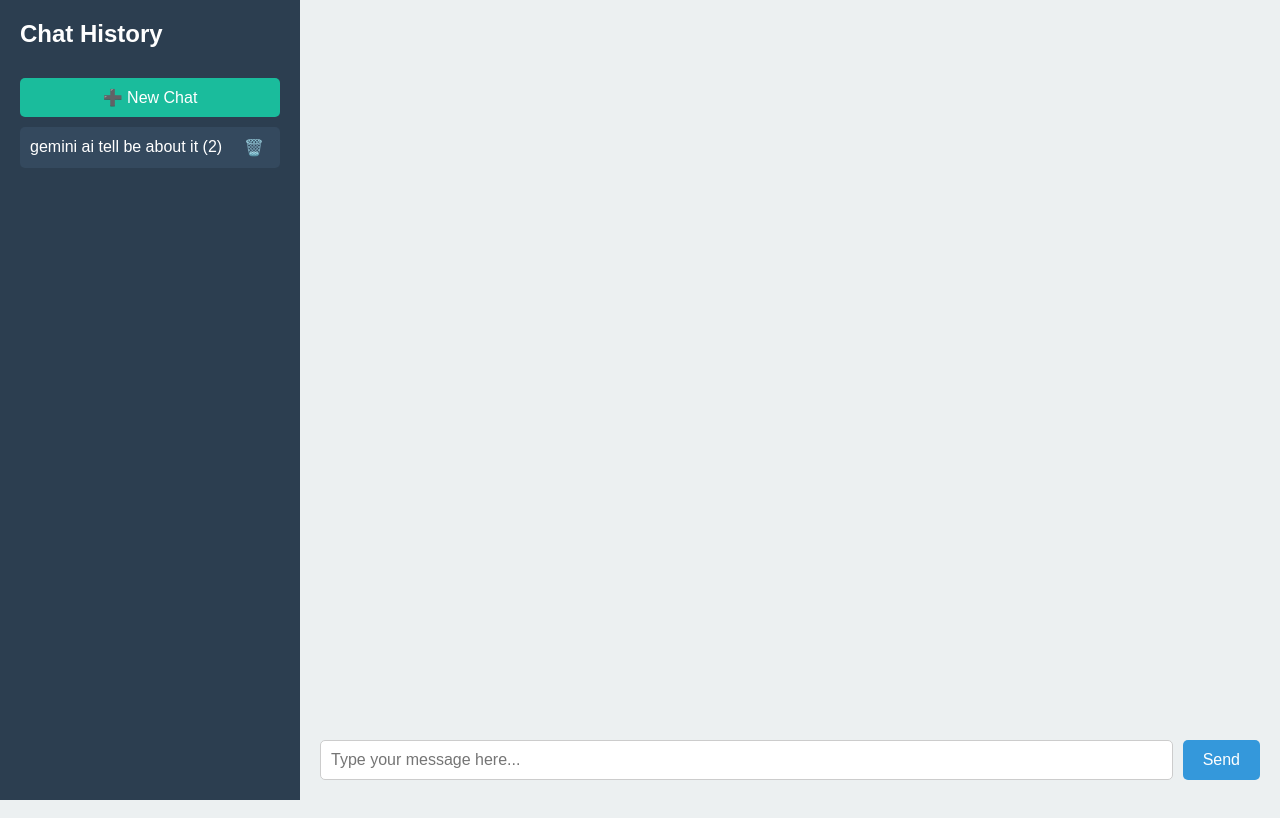
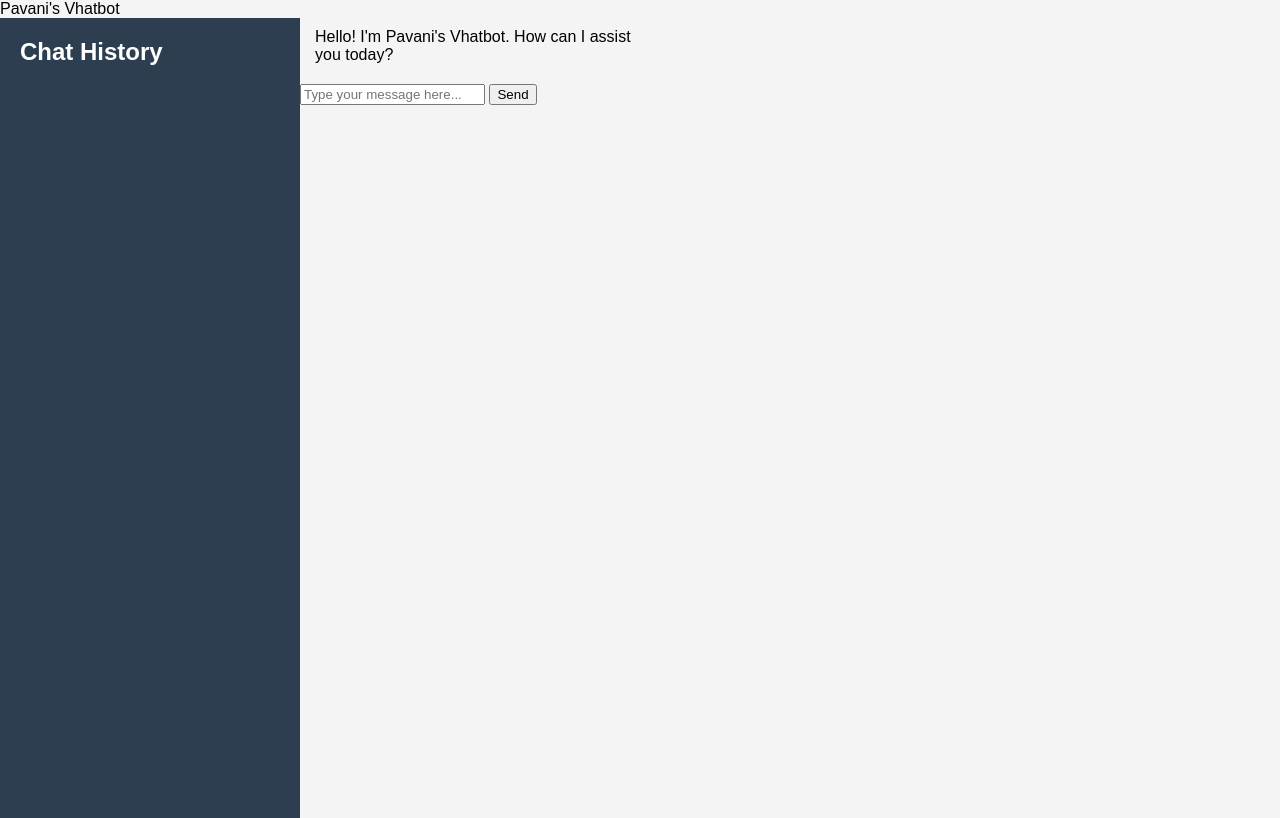
Before and after one commit to Polavarapupavani26/khub-chotbot, a Flask app: page / in a window 1280 px wide. Run offline with Flask 3, Linux system fonts and the light colour scheme.

Commit message:
index.html

```diff
--- a/templates/index.html
+++ b/templates/index.html
@@ -3,26 +3,62 @@
 <head>
   <meta charset="UTF-8" />
   <meta name="viewport" content="width=device-width, initial-scale=1.0"/>
-  <title>Gemini Chatbot</title>
-  <link rel="stylesheet" href="/static/style.css">
+  <title>Pavani's Vhatbot</title>
+  <link rel="stylesheet" href="style.css" />
 </head>
 <body>
+  <header>Pavani's Vhatbot</header>
+
   <div class="container">
-    <aside class="sidebar">
+    <!-- Sidebar: Chat History -->
+    <aside class="sidebar" id="history">
       <h2>Chat History</h2>
-      <button id="new-chat-btn">➕ New Chat</button>
-      <div id="chat-history" class="chat-history"></div>
+      <ul id="historyList"></ul>
     </aside>
 
-    <main class="chat-section">
-      <div id="chat-container" class="chat-container"></div>
-      <div class="input-section">
-        <input type="text" id="user-input" placeholder="Type your message here..." autocomplete="off" />
-        <button id="send-btn">Send</button>
+    <!-- Main Chat Area -->
+    <main class="chat-area">
+      <div class="chat-container" id="chat">
+        <div class="message bot">Hello! I'm Pavani's Vhatbot. How can I assist you today?</div>
+      </div>
+
+      <div class="input-area">
+        <input type="text" id="userInput" placeholder="Type your message here..." />
+        <button onclick="sendMessage()">Send</button>
       </div>
     </main>
   </div>
 
-  <script src="/static/script.js"></script>
+  <script>
+    function sendMessage() {
+      const input = document.getElementById("userInput");
+      const message = input.value.trim();
+      if (message === "") return;
+
+      const chat = document.getElementById("chat");
+      const history = document.getElementById("historyList");
+
+      const userMsg = document.createElement("div");
+      userMsg.className = "message user";
+      userMsg.textContent = message;
+      chat.appendChild(userMsg);
+
+      const histItem = document.createElement("li");
+      histItem.textContent = "You: " + message;
+      history.appendChild(histItem);
+
+      const botMsg = document.createElement("div");
+      botMsg.className = "message bot";
+      botMsg.textContent = "🤖 Pavani's Vhatbot is thinking...";
+      chat.appendChild(botMsg);
+
+      input.value = "";
+      chat.scrollTop = chat.scrollHeight;
+
+      setTimeout(() => {
+        botMsg.textContent = "This is a sample reply from Pavani's Vhatbot!";
+      }, 1000);
+    }
+  </script>
 </body>
 </html>
```
